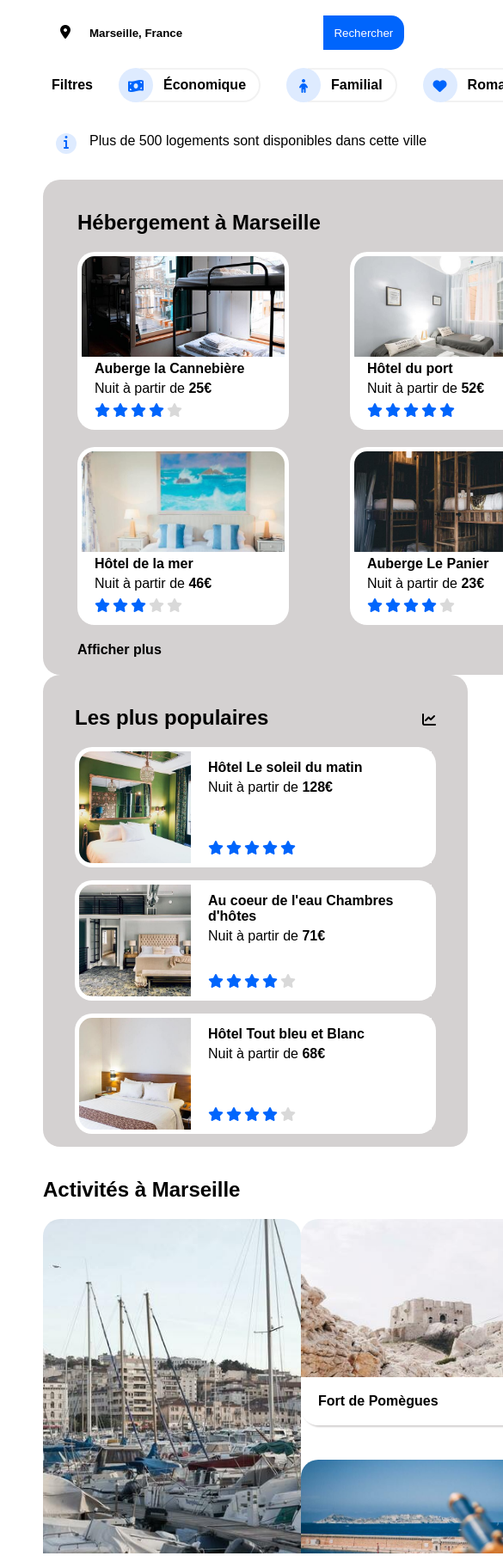
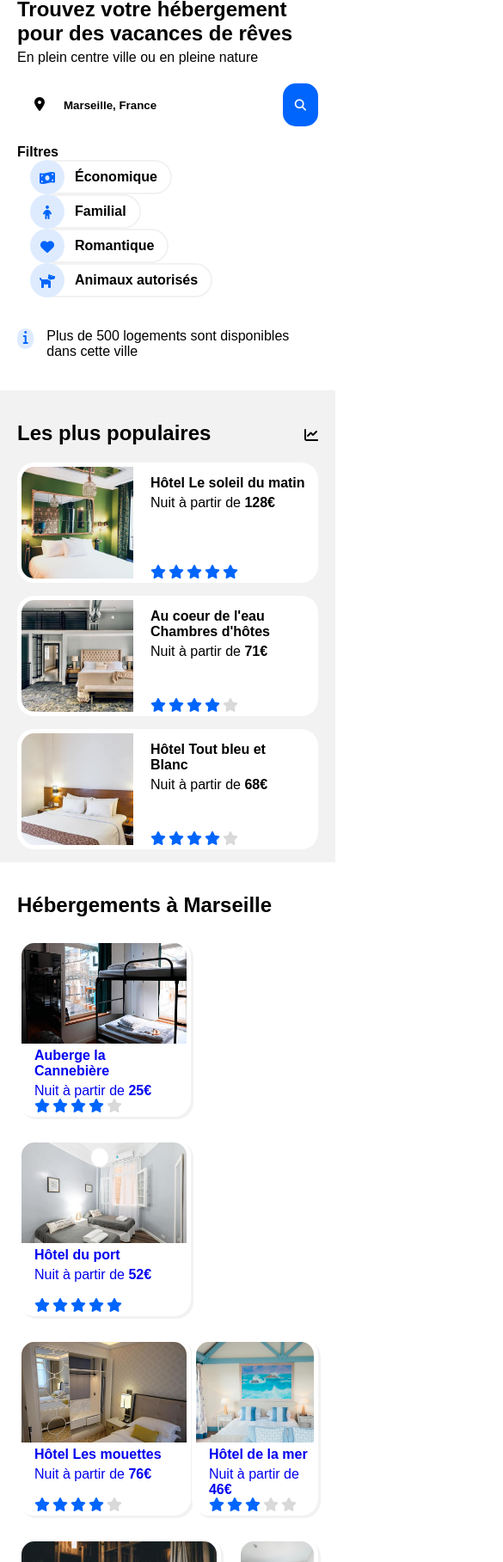
Before and after one commit to ggautier61/GaetanGautier_2_12112020, a plain HTML site: page Reservia.html in a window 390 px wide. Shown: the part 183-2000 px from the top of the page at 86% size, 585 px wide, since content can reach past the window. Drawn offline with Linux system fonts and the light colour scheme; a web font is replaced by a local one.

Commit message:
mobile version

```diff
--- a/Reservia.css
+++ b/Reservia.css
@@ -24,8 +24,8 @@ body
     margin: 0px;
     font-family: 'Raleway', 'Arial';
     font-weight: normal;
-    max-width: 1440px;
-    position: absolute;
+    /* max-width: 1440px; */
+    /* position: absolute; */
 }
 
 header
@@ -81,13 +81,20 @@ nav a
     height: 100%;
     display: flex;
     align-items: center;
+
 }
 
 nav li:hover
 {
+    border-top: 3px solid #0065FC;
+}
+
+nav a:hover
+{
     color: #0065FC;
-    border-top: 2px solid ;
 }
+
+
 /*--------- Fin Navigation -----------*/
 
 #login
@@ -143,20 +150,31 @@ nav li:hover
 {
     width: 100%;
     margin-left: 20px;
-    height: 40px;
+    height: 50px;
     font-weight: bold;
     border: none;
 }
 
 #recherche button
 {
-    width: 134px;
     background-color: #0065FC;
-    height: 40px;
+    height: 50px;
     color: white;
     border: none;
+
+}
+
+#btn_recherche
+{
     border-top-right-radius: 15px;
     border-bottom-right-radius: 15px;
+    width: 134px;
+}
+
+#btn_recherche_small
+{
+    display: none;
+    border-radius: 15px;
 }
 
 /*------- Fin Recherche -------------*/
@@ -172,10 +190,15 @@ nav li:hover
     /* border: 1px solid red; */
 }
 
-#filtres label
+#titre_filtre
 {
     margin-right: 15px;
     font-weight: bold;
+}
+
+#filtres_details
+{
+    display: flex;
 }
 
 .circle
@@ -199,7 +222,7 @@ nav li:hover
 .btn_filtre
 {
     display: flex;
-    flex-direction: row;
+    /* flex-direction: row; */
     transition: transform .2s; /* Animation */
 }
 
@@ -245,27 +268,32 @@ nav li:hover
 }
 /*-------- Fin Info ---------------*/
 
-/*-------- Container Article -------*/
+/*-------- Container Section Hébergements -------*/
 #section_hebergements
 {
     display: flex;
     margin-bottom: 15px;
+    max-width: 1340px;
+    justify-content: center;
+    margin-left: auto;
+    margin-right: auto;
 }
 
 
-#section_hebergements article
+
+#section_hebergements section
 {
-    background-color: #d4d1d1;
+    background-color: #F2F2F2;
     display: flex;
     flex-direction: column;
     padding-left: 40px;
     padding-right: 40px;
     border-radius: 20px;
     margin-right: 30px;
-    width: 880px;
+    width: 65%;
 }
 
-article h2
+section h2
 {
     margin-top: 1.5em;
     font-size: 1.5em;
@@ -278,6 +306,11 @@ article h2
     justify-content: space-between;
 }
 
+#view_cards a
+{
+    padding-top: 5px;
+}
+
 .card
 {
     position: relative;
@@ -285,6 +318,7 @@ article h2
     height: 197px;
     border-radius: 20px;
     padding-bottom: 10px;
+    padding: 5px;
     background-color: white;
     margin-bottom: 20px;
 }
@@ -292,9 +326,11 @@ article h2
 .photo
 {
     display: flex;
-    margin: 5px;
-    width: 236px;
-    height: 130px;
+    width: 100%;
+    height: 65%;
+    /* margin: 5px; */
+    /* width: 236px; */
+    /* height: 130px; */
     border-radius: 15px;
     object-fit: cover;
 }
@@ -349,14 +385,15 @@ article h2
 {
     font-weight: bold;
     padding-bottom: 20px;
+    padding-top: 10px;
 }
-/*-------- Fin Container Article -------*/
+/*-------- Fin Container Section Hébergement -------*/
 
 /*-------- Container aside -------------*/
 aside
 {
-    width: 420px;
-    background-color: #d4d1d1;
+    width: 30%;
+    background-color: #F2F2F2;
     border-radius: 20px;
     padding-left: 37px;
     padding-right: 37px;
@@ -415,7 +452,7 @@ aside h2
 }
 /*-------- Fin container aside ----------*/
 
-/*-------- Début section 2 Activités ----*/
+/*-------- Début section Activités ----*/
 #section_activites
 {
     margin-bottom: 60px;
@@ -425,6 +462,10 @@ aside h2
 {
     display: flex;
     justify-content: space-between;
+    flex-direction: column;
+    flex-wrap: wrap;
+    height: 445px;
+    align-content: space-between;
 }
 
 .activite_card
@@ -432,9 +473,35 @@ aside h2
     width: 300px;
     position: relative;
     border-radius: 20px;
+    height: 190px;
 }
 
-.activite_card_445
+#activite_view_card .activite_card:nth-child(1)
+{
+    height: 445px;
+}
+
+#activite_view_card .activite_card:nth-child(2)
+{
+    height: 240px;
+}
+
+#activite_view_card .activite_card:nth-child(3)
+{
+    height: 165px;
+}
+
+#activite_view_card .activite_card:nth-child(4)
+{
+    height: 445px;
+}
+
+#activite_view_card .activite_card:nth-child(6)
+{
+    height: 215px;
+}
+
+/* .activite_card_445
 {
     height: 445px;
 }
@@ -457,7 +524,7 @@ aside h2
 .activite_card_240
 {
     height: 240px;
-}
+} */
 
 .photo_activite
 {
@@ -480,22 +547,16 @@ aside h2
     font-weight: bold;
     padding-left: 20px;
     line-height: 56px;
-    box-shadow: 2px 2px 2px #d4d1d1;
+    box-shadow: 2px 2px 2px #F2F2F2;
 }
 
-.double_activite_card
-{
-    display: flex;
-    flex-direction: column;
-    justify-content: space-between;
-}
 /*-------- Fin section 2 Activités ------*/
 
 /*-------- Début Footer -----------------*/
 footer
 {
     display: flex;
-    background-color: #d4d1d1;
+    background-color: #F2F2F2;
     padding: 20px;
     padding-left: 45px;
     justify-content: space-between;
@@ -506,7 +567,7 @@ footer
     display: flex;
     min-width: max-content;
     flex-direction: column;
-    /* border: 1px solid red; */
+    margin-top: 10px;
     margin-right: 250px;
 }
 
@@ -517,49 +578,216 @@ footer p
 
 /*--------- Fin Footer ------------------*/
 
-@media screen and (max-width: 700px)
+@media screen and (max-width: 600px)
 {
-    body
+    header
     {
-        width: auto ;
+        height: 130px;
+        padding-top: 30px;
+        margin-left: 0px;
     }
 
     #conteneur
     {
         flex-direction: column;
         padding-left: 0px;
-        /* justify-content: flex-end; */
+        padding-right: 0px;
+        align-items: flex-start;
+    }
+
+    #logo
+    {
+        margin-left: 20px;
+    }
+
+    #login
+    {
+        right: 40px;
+    }
+
+    #header_right
+    {
+        width: 100%;
+    }
+
+    nav ul
+    {
+        width: 100%;
+        padding-left: 0px;
+        height: 100%;
+    }
+
+    nav li:hover
+    {
+        border-top: none;
+        border-bottom: 3px solid #0065FC;
+    }
+
+    nav li
+    {
+        width: 100%;
+        margin-right: 0px;
+    }
+
+    nav a
+    {
+        justify-content: center;
+    }
+
+    #block-content
+    {
+        margin-left: 0px;
+        margin-right: 0px;
+    }
+
+    #titre
+    {
+        margin-left: 20px;
+        margin-right: 20px;
+        padding-left: 0px;
+    }
+
+    #titre h1
+    {
+        font-size: 1.5em;
+    }
+
+    #recherche
+    {
+        width: auto;
+        margin-left: 20px;
+        margin-right: 20px;
+    }
+
+    #btn_recherche
+    {
+        display: none;
+    }
+
+    #btn_recherche_small
+    {
+        display: block;
+        width: 50px;
+    }
+
+    #filtres
+    {
+        flex-direction: column;
+        align-items: flex-start;
+        padding-left: 0px;
+        margin-left: 20px;
+        margin-right: 20px;
+    }
+
+    #filtres_details
+    {
+        display: flex;
+        flex-wrap: wrap
+    }
+
+    #info
+    {
+        padding-left: 0px;
+        margin-left: 20px;
+        margin-right: 20px;
     }
 
     #section_hebergements
     {
-        display: block;
+        flex-direction: column-reverse;
     }
 
-    main
+    #section_hebergements section
     {
         width: auto;
+        margin-right: 0px;
+        background-color: white;
+        border-radius: 0px;
+        padding-left: 20px;
+        padding-right: 20px;
     }
+
+
+    .photo
+    {
+        border-bottom-left-radius: 0px;
+        border-bottom-right-radius: 0px;
+    }
+
+    .stars
+    {
+        margin-bottom: 0px;
+    }
+
+    .card
+    {
+        width: auto;
+        box-shadow: 3px 3px #F2F2F2;
+    }
+
+
 
     aside
     {
-        order: -1;
+        width: auto;
+        border-radius: 0px;
+        padding-left: 20px;
+        padding-right: 20px;
     }
 
-    /* nav
+    #section_activites
     {
-        justify-content: center;
+        margin-left: 20px;
+        margin-right: 20px;
+        margin-bottom: 40px;
     }
 
-    nav ul
+    #activite_view_card
     {
-        justify-content: space-around;
+        flex-direction: column;
+        flex-wrap: wrap;
+        height: 100%;
     }
 
-    nav li
+    .activite_card
     {
-        margin: 5px;
-    } */
+        margin-bottom: 25px;
+        height: 190px;
+        width: 100%;
+    }
+
+
+    .activite_card_445
+    {
+        height: 190px;
+    }
+
+    .activite_card_165
+    {
+        height: 190px;
+    }
+
+    .activite_card_195
+    {
+        height: 190px;
+    }
+
+    .activite_card_215
+    {
+        height: 190px;
+    }
+
+    .activite_card_240
+    {
+        height: 190px;
+    }
+
+    .photo_activite
+    {
+        width: 100%;
+    }
+
+
 
     footer
     {
@@ -568,3 +796,8 @@ footer p
 
 
 }
+
+@media screen and (min-width: 601px) and (max-width: 900px)
+{
+
+}
--- a/Reservia.html
+++ b/Reservia.html
@@ -17,8 +17,8 @@
         <div id="header_right">
           <nav>
             <ul>
-                <li><a href="#">Hébergements</a></li>
-                <li><a href="#">Activités</a></li>
+                <li><a href="#titre_hebergements">Hébergements</a></li>
+                <li><a href="#titre_activites">Activités</a></li>
             </ul>
           </nav>
           <div id="login">
@@ -41,11 +41,15 @@
 
         <i class="fas fa-map-marker-alt"></i>
         <input type="text" name="recherche_ville" id="recherche_ville" placeholder="Marseille, France" value="Marseille, France">
-        <button>Rechercher</button>
+        <button id="btn_recherche">Rechercher</button>
+        <button id="btn_recherche_small">
+          <i class="fas fa-search"></i>
+        </button>
       </div>
 
       <div id="filtres">
-        <label>Filtres</label>
+        <div id="titre_filtre">Filtres</div>
+        <div id="filtres_details">
           <div class="btn_filtre">
             <div class="circle">
               <i class="icon fas fa-money-bill-wave"></i>
@@ -73,6 +77,8 @@
             </div>
             <button>Animaux autorisés</button>
           </div>
+        </div>
+
 
 
       </div>
@@ -85,13 +91,13 @@
 
 
 
-      <section id="section_hebergements">
-        <article>
-          <h2>Hébergement à Marseille</h2>
+      <div id="section_hebergements">
+        <section>
+          <h2 id="titre_hebergements">Hébergements à Marseille</h2>
           <div id="view_cards">
-            <div class="card" onclick="document.location=''">
-              <img class="photo" src="images\hebergements\4_small\marcus-loke-WQJvWU_HZFo-unsplash.jpg">
-
+            <a href="#">
+              <div class="card">
+              <img class="photo" src="images/hebergements/4_small/marcus-loke-WQJvWU_HZFo-unsplash.jpg" alt="Auberge la Cannebière">
               <div class="conteneur_details">
                 <div class="titre_image">Auberge la Cannebière</div>
                 <div class="detail_image">Nuit à partir de <strong>25€</strong></div>
@@ -103,10 +109,12 @@
                   <i class="star_gray fas fa-star"></i>
                 </div>
               </div>
+              </div>
+            </a>
 
-            </div>
+            <a href="#">
               <div class="card">
-              <img class="photo" src="images\hebergements\4_small\fred-kleber-gTbaxaVLvsg-unsplash.jpg" alt="Hôtel du port">
+                <img class="photo" src="images/hebergements/4_small/fred-kleber-gTbaxaVLvsg-unsplash.jpg" alt="Hôtel du port">
 
                 <div class="conteneur_details">
                   <div class="titre_image">Hôtel du port</div>
@@ -119,10 +127,12 @@
                     <i class="star_blue fas fa-star"></i>
                   </div>
                 </div>
+              </div>
+            </a>
 
-            </div>
+            <a href="#">
               <div class="card">
-              <img class="photo" src="images\hebergements\4_small\reisetopia-B8WIgxA_PFU-unsplash.jpg" alt="Hôtel Les mouettes">
+                <img class="photo" src="images/hebergements/4_small/reisetopia-B8WIgxA_PFU-unsplash.jpg" alt="Hôtel Les mouettes">
                 <div class="conteneur_details">
                   <div class="titre_image">Hôtel Les mouettes</div>
                   <div class="detail_image">Nuit à partir de <strong>76€</strong></div>
@@ -134,10 +144,12 @@
                     <i class="star_gray fas fa-star"></i>
                   </div>
                 </div>
+              </div>
+            </a>
 
-            </div>
+            <a href="#">
               <div class="card">
-              <img class="photo" src="images\hebergements\4_small\annie-spratt-Eg1qcIitAuA-unsplash.jpg" alt="Hôtel de la mer">
+                <img class="photo" src="images/hebergements/3_medium/annie-spratt-Eg1qcIitAuA-unsplash.jpg" alt="Hôtel de la mer">
                 <div class="conteneur_details">
                   <div class="titre_image">Hôtel de la mer</div>
                   <div class="detail_image">Nuit à partir de <strong>46€</strong></div>
@@ -149,10 +161,12 @@
                     <i class="star_gray fas fa-star"></i>
                   </div>
                 </div>
+              </div>
+            </a>
 
-            </div>
+            <a href="#">
               <div class="card">
-              <img class="photo" src="images\hebergements\4_small\nicate-lee-kT-ZyaiwBe0-unsplash.jpg" alt="Auberge Le Panier">
+                <img class="photo" src="images/hebergements/4_small/nicate-lee-kT-ZyaiwBe0-unsplash.jpg" alt="Auberge Le Panier">
                 <div class="conteneur_details">
                   <div class="titre_image">Auberge Le Panier</div>
                   <div class="detail_image">Nuit à partir de <strong>23€</strong></div>
@@ -164,10 +178,12 @@
                     <i class="star_gray fas fa-star"></i>
                   </div>
                 </div>
+              </div>
+            </a>
 
-            </div>
+            <a href="#">
               <div class="card">
-              <img class="photo" src="images\hebergements\4_small\febrian-zakaria-M6S1WvfW68A-unsplash.jpg" alt="Hôtel chez Amina">
+                <img class="photo" src="images/hebergements/3_medium/febrian-zakaria-M6S1WvfW68A-unsplash.jpg" alt="Hôtel chez Amina">
                 <div class="conteneur_details">
                   <div class="titre_image">Hôtel chez Amina</div>
                   <div class="detail_image">Nuit à partir de <strong>95€</strong></div>
@@ -179,13 +195,13 @@
                     <i class="star_blue fas fa-star"></i>
                   </div>
                 </div>
-
               </div>
+            </a>
           </div>
           <div id="afficher_plus">Afficher plus</div>
 
 
-        </article>
+        </section>
         <aside>
             <div id="titre-populaire">
               <h2>Les plus populaires</h2>
@@ -193,10 +209,7 @@
             </div>
             <div id="container-aside">
               <div class="card-aside">
-
-                  <img class="photo-aside" src="images\hebergements\4_small\emile-guillemot-Bj_rcSC5XfE-unsplash.jpg" alt="Hôtel Le soleil du matin">
-
-
+                  <img class="photo-aside" src="images/hebergements/4_small/emile-guillemot-Bj_rcSC5XfE-unsplash.jpg" alt="Hôtel Le soleil du matin">
                 <div class="conteneur-aside-details">
                   <div class="titre_image">Hôtel Le soleil du matin</div>
                   <div class="detail_image">Nuit à partir de <strong>128€</strong></div>
@@ -210,8 +223,7 @@
                 </div>
               </div>
               <div class="card-aside">
-                <img class="photo-aside" src="images\hebergements\4_small\aw-creative-VGs8z60yT2c-unsplash.jpg" alt="Au coeur de l'eau Chambres d'hôtes">
-
+                <img class="photo-aside" src="images/hebergements/4_small/aw-creative-VGs8z60yT2c-unsplash.jpg" alt="Au coeur de l'eau Chambres d'hôtes">
                 <div class="conteneur-aside-details">
                   <div class="titre_image">Au coeur de l'eau Chambres d'hôtes</div>
                   <div class="detail_image">Nuit à partir de <strong>71€</strong></div>
@@ -225,8 +237,7 @@
                 </div>
               </div>
               <div class="card-aside">
-                <img class="photo-aside" src="images\hebergements\4_small\febrian-zakaria-sjvU0THccQA-unsplash.jpg" alt="Hôtel Tout bleu et Blanc">
-
+                <img class="photo-aside" src="images/hebergements/4_small/febrian-zakaria-sjvU0THccQA-unsplash.jpg" alt="Hôtel Tout bleu et Blanc">
                 <div class="conteneur-aside-details">
                   <div class="titre_image">Hôtel Tout bleu et Blanc</div>
                   <div class="detail_image">Nuit à partir de <strong>68€</strong></div>
@@ -241,44 +252,45 @@
               </div>
             </div>
         </aside>
-      </section>
+      </div>
 
-      <section id="section_activites">
-        <article>
-          <h2>Activités à Marseille</h2>
+      <div id="section_activites">
+
+        <section>
+          <h2 id="titre_activites">Activités à Marseille</h2>
           <div id="activite_view_card">
-            <div class="activite_card activite_card_445">
-              <img class="photo_activite" src="images\activites\4_small\reno-laithienne-QUgJhdY5Fyk-unsplash.jpg">
+            <div class="activite_card">
+              <img class="photo_activite" src="images/activites/4_small/reno-laithienne-QUgJhdY5Fyk-unsplash.jpg" alt="Vieux Port">
               <div class="activite_titre">Vieux Port</div>
             </div>
-            <div class="double_activite_card">
-              <div class="activite_card activite_card_240">
-                <img class="photo_activite" src="images\activites\4_small\paul-hermann-QFTrLdQIRhI-unsplash.jpg">
+            <!-- <div class="double_activite_card"> -->
+              <div class="activite_card">
+                <img class="photo_activite" src="images/activites/4_small/paul-hermann-QFTrLdQIRhI-unsplash.jpg" alt="Fort de Pomègues">
                 <div class="activite_titre">Fort de Pomègues</div>
               </div>
-              <div class="activite_card activite_card_165">
-                <img class="photo_activite" src="images\activites\4_small\kevin-hikari-rV_Qd1l-VXg-unsplash.jpg">
+              <div class="activite_card">
+                <img class="photo_activite" src="images/activites/4_small/kevin-hikari-rV_Qd1l-VXg-unsplash.jpg" alt="Îles du Frioul">
                 <div class="activite_titre">Îles du Frioul</div>
               </div>
-            </div>
-            <div class="activite_card activite_card_445">
-              <img class="photo_activite" src="images\activites\4_small\kilyan-sockalingum-NR8-cBCN3aI-unsplash.jpg">
+            <!-- </div> -->
+            <span class="activite_card">
+              <img class="photo_activite" src="images/activites/4_small/kilyan-sockalingum-NR8-cBCN3aI-unsplash.jpg" alt="Parc National des Calanques">
               <div class="activite_titre">Parc National des Calanques</div>
-            </div>
-            <div class="double_activite_card">
-              <div class="activite_card activite_card_195">
-                <img class="photo_activite" src="images\activites\4_small\florian-wehde-xW9e8gdotxI-unsplash.jpg">
+            </span>
+            <!-- <div class="double_activite_card"> -->
+              <span class="activite_card">
+                <img class="photo_activite" src="images/activites/4_small/florian-wehde-xW9e8gdotxI-unsplash.jpg" alt="Notre-Dame-de-la-Garde">
                 <div class="activite_titre">Notre-Dame-de-la-Garde</div>
-              </div>
-              <div class="activite_card activite_card_215">
-                <img class="photo_activite" src="images\activites\4_small\lena-paulin-wH2-EJoDcV0-unsplash.jpg">
+              </span>
+              <span class="activite_card">
+                <img class="photo_activite" src="images/activites/4_small/lena-paulin-wH2-EJoDcV0-unsplash.jpg" alt="Parc Longchamp">
                 <div class="activite_titre">Parc Longchamp</div>
-              </div>
-            </div>
+              </span>
+            <!-- </div> -->
 
           </div>
-        </article>
         </section>
+      </div>
 
     </main>
 
```
Lines whose indentation alone changed are shown as unchanged.
